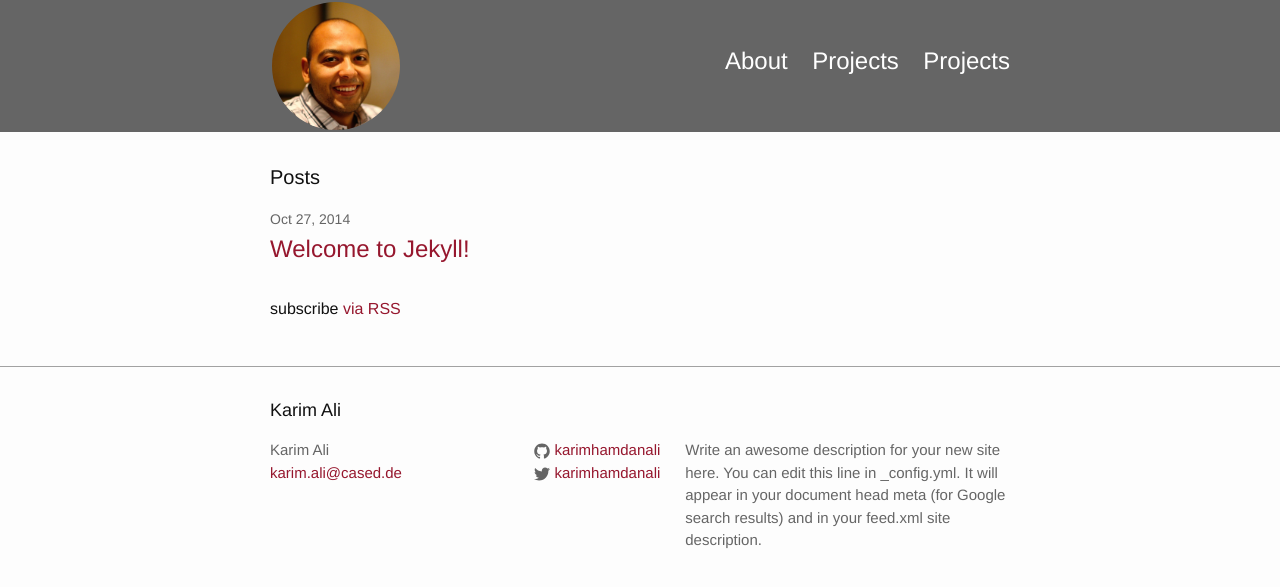
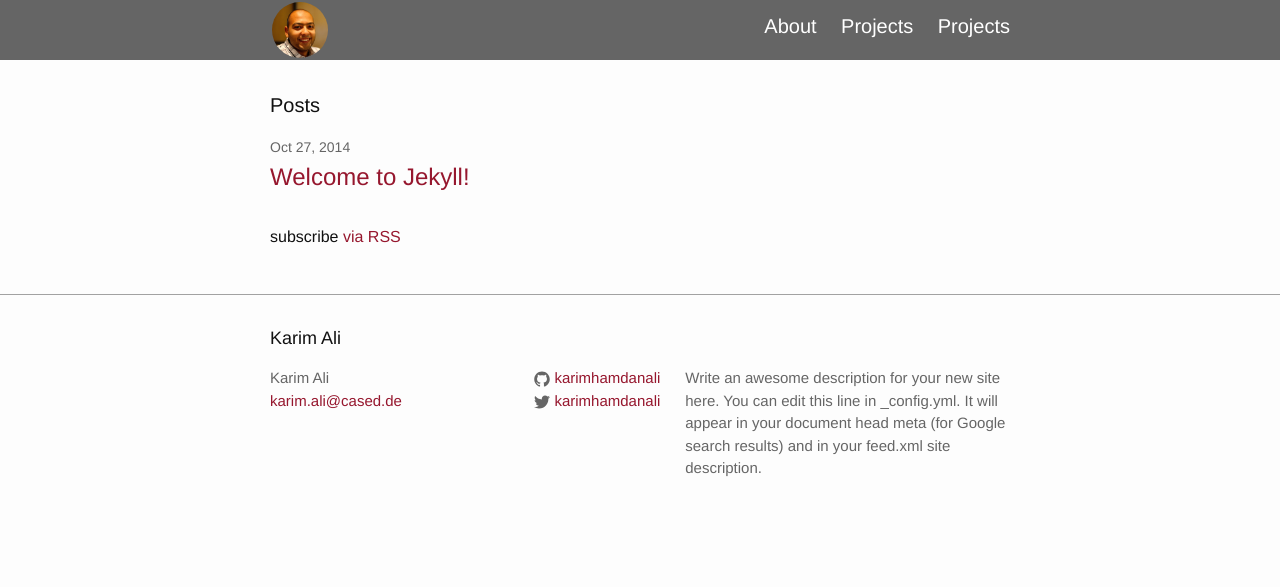
Before and after one commit to karimhamdanali/karimhamdanali.github.io, a Jekyll site: the page built from index.html, in a window 1280 px wide. Shown: the top 587 px of the page. Built offline with Jekyll 4.4.1, drawn with Linux system fonts in a browser that asks for light colours.

Commit message:
adjust meny font size

```diff
--- a/_sass/_layout.scss
+++ b/_sass/_layout.scss
@@ -52,7 +52,7 @@
     .page-link {
         line-height: $base-line-height;
         color: #fff;
-        font-size: $base-font-size * 1.5;
+        font-size: $base-font-size * 1.25;
 
         // Gaps between nav items, but not on the first one
         &:not(:first-child) {
--- a/css/main.scss
+++ b/css/main.scss
@@ -26,7 +26,7 @@
 $on-laptop:        800px;
 
 // Picture profile
-$profilepic-size:  128px;
+$profilepic-size:  56px;
 
 
 
```
